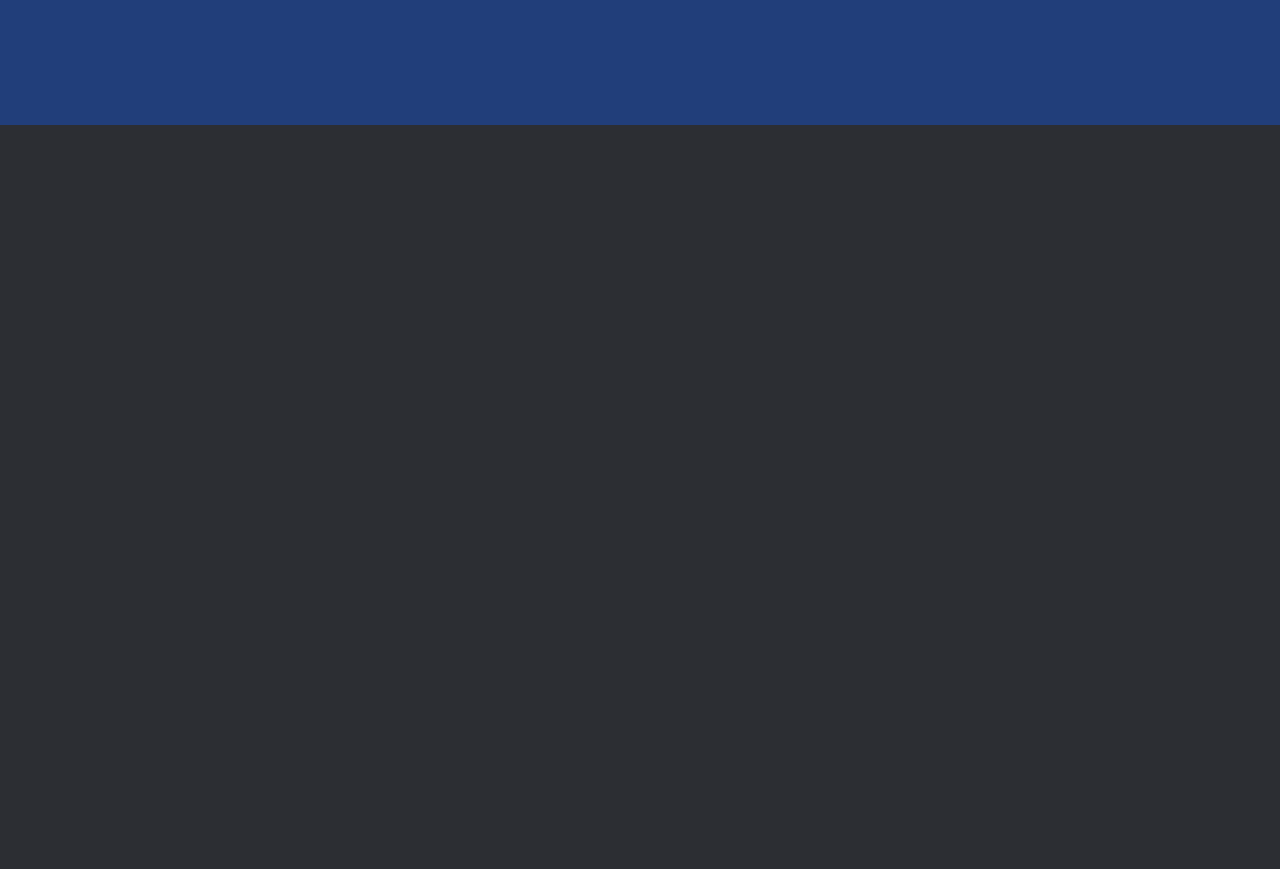
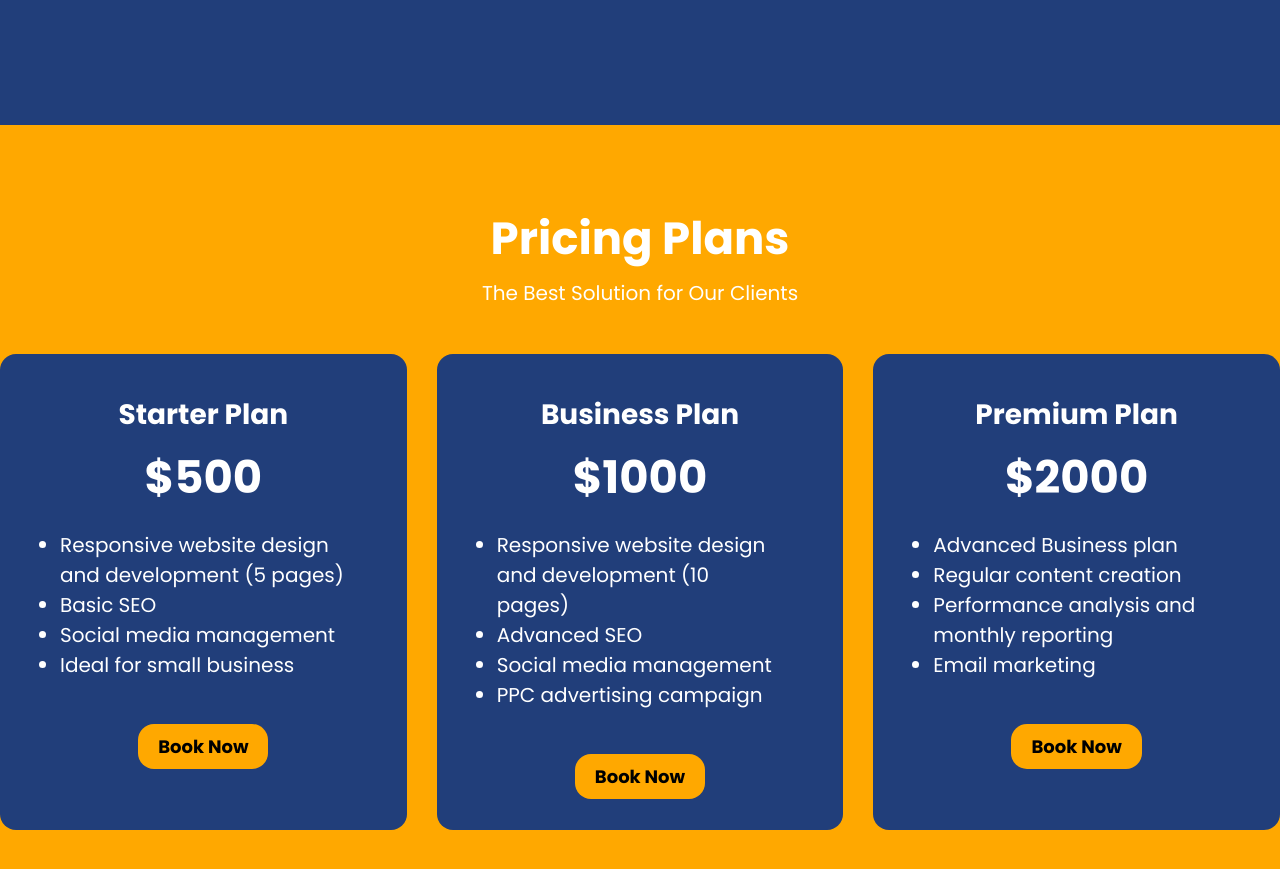
Before and after one commit to ecpieritz/vuetech, a Vue app: page / in a window 1280 px wide. Shown: the part 4140-5009 px from the top of the page. Before the commit the page ends 4265 px from the top, so only its background shows below. Built offline with nearby package versions, Linux system fonts and the light colour scheme.

Commit message:
feat: Add Prices section

```diff
--- a/src/App.vue
+++ b/src/App.vue
@@ -6,6 +6,7 @@
     <Services />
     <Choose />
     <WorkWith />
+    <Prices />
   </main>
 </template>
 
@@ -16,6 +17,7 @@ import Companies from "./components/Companies.vue";
 import Services from "./components/Services.vue";
 import Choose from "./components/Choose.vue";
 import WorkWith from "./components/WorkWith.vue";
+import Prices from "./components/Prices.vue";
 
 export default {
   name: "App",
@@ -25,7 +27,8 @@ export default {
     Companies,
     Services,
     Choose,
-    WorkWith
+    WorkWith,
+    Prices
   },
 };
 </script>
--- /dev/null
+++ b/src/components/Prices.vue
@@ -0,0 +1,120 @@
+<template>
+  <section class="vt-prices">
+    <div class="container-fluid">
+      <h2 class="text-center">Pricing Plans</h2>
+      <p class="text-center mb-5">The Best Solution for Our Clients</p>
+
+      <div class="row">
+        <div v-for="(price, index) in prices" :key="index" class="col-md-4 col-12">
+          <div class="vt-prices__card">
+            <h4>{{ price.title }}</h4>
+            <h2>{{ price.price }}</h2>
+
+            <ul class="vt-prices__card__list">
+              <li v-for="(info, infoIndex) in price.infos" :key="infoIndex">
+                {{ info }}
+              </li>
+            </ul>
+
+            <a class="vt-prices__card__btn" href="/">Book Now</a>
+          </div>
+        </div>
+      </div>
+    </div>
+  </section>
+</template>
+
+<script>
+export default {
+  name: "PricesVueTech",
+  data() {
+    return {
+      prices: [
+        {
+          title: "Starter Plan",
+          price: "$500",
+          infos: [
+            "Responsive website design and development (5 pages)",
+            "Basic SEO",
+            "Social media management",
+            "Ideal for small business"
+          ],
+        },
+        {
+          title: "Business  Plan",
+          price: "$1000",
+          infos: [
+            "Responsive website design and development (10 pages)",
+            "Advanced SEO",
+            "Social media management",
+            "PPC advertising campaign ",
+          ],
+        },
+        {
+          title: "Premium Plan",
+          price: "$2000",
+          infos: [
+            "Advanced Business plan",
+            "Regular content creation",
+            "Performance analysis and monthly reporting",
+            "Email marketing"
+          ],
+        },
+      ],
+    };
+  },
+};
+</script>
+
+<style scoped lang="scss">
+$vt-bg: #2c2e33;
+$vt-bg-light: #474a52;
+$vt-black: #000000;
+$vt-blue: #213e7a;
+$vt-blue-dark: #122853;
+$vt-grey: #cccbcb;
+$vt-yellow: #ffa800;
+$vt-yellow-dark: #d68f00;
+$vt-white: #ffffff;
+
+.vt-prices {
+  background-color: $vt-yellow;
+  padding: 80px 0;
+
+  .row {
+    row-gap: 20px;
+  }
+
+  &__card {
+    background-color: $vt-blue;
+    color: $vt-white;
+    margin: auto;
+    align-items: center;
+    justify-content: center;
+    text-align: center;
+    padding: 40px 20px;
+    border-radius: 16px;
+    height: 100%;
+
+    &__list{
+      width: 100%;
+      text-align: left;
+      padding: 10px 40px 40px;
+      font-size: 20px;
+    }
+
+    &__btn {
+      background-color: $vt-yellow;
+      color: $vt-black;
+      font-size: 18px;
+      padding: 10px 20px;
+      border-radius: 16px;
+      text-decoration: none;
+
+      &:hover {
+        background-color: $vt-yellow-dark;
+      }
+    }
+  }
+}
+</style>
```
